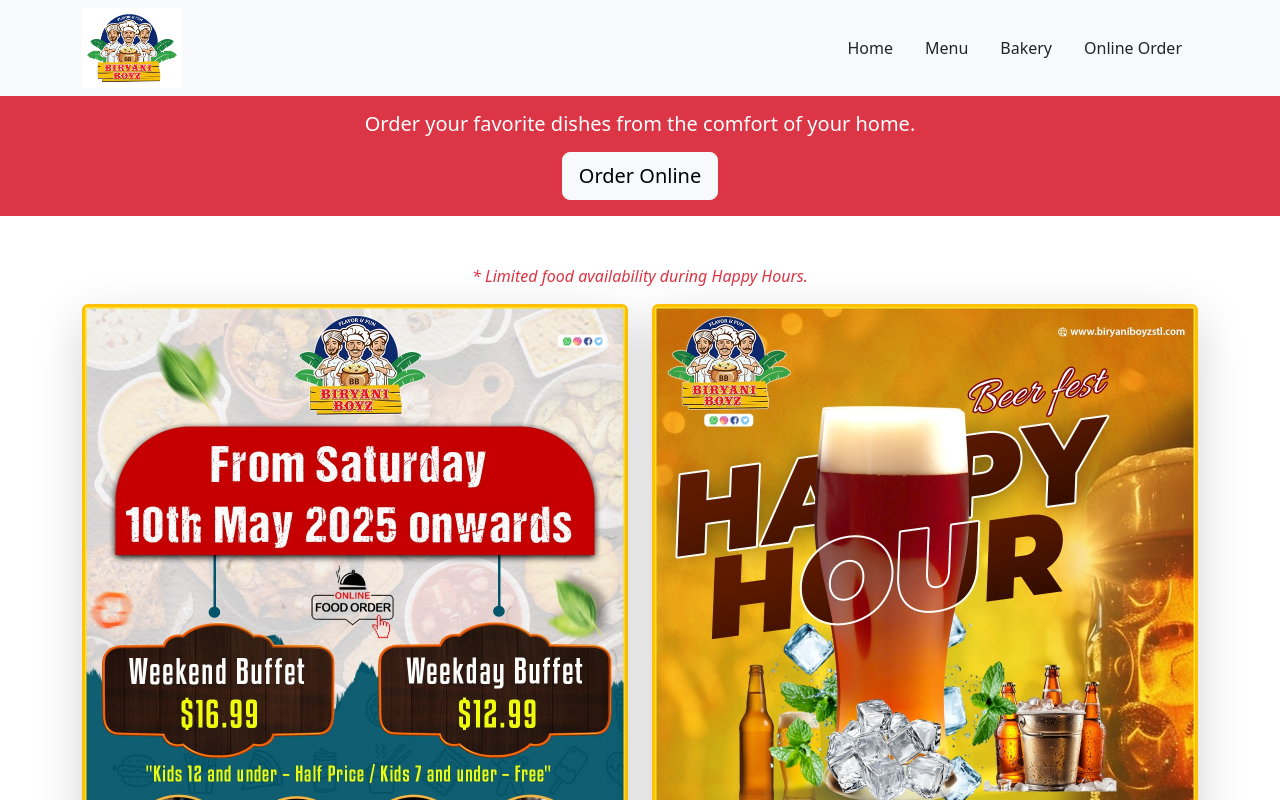
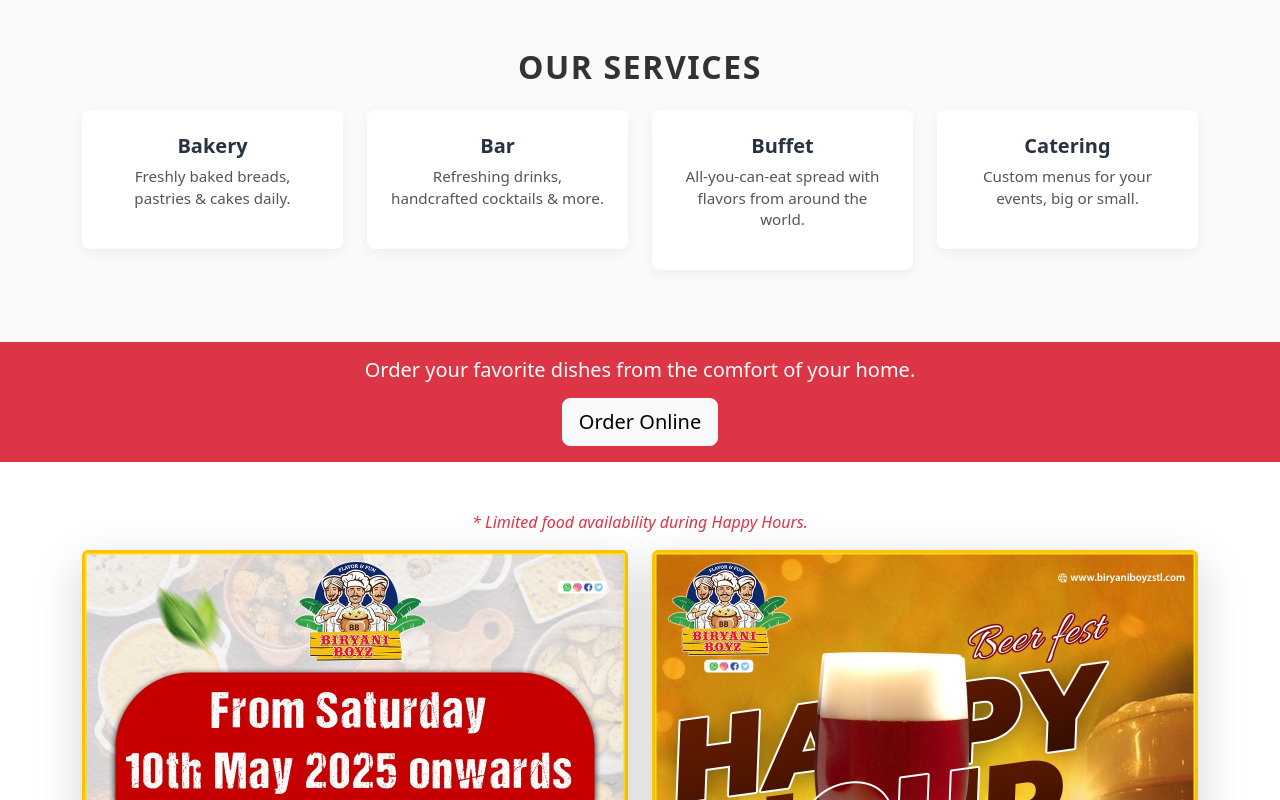
Before and after one commit to biryaniboyzstl/boyz-ui, an Angular app: page /home in a window 1280 px wide. Shown: the top 800 px of the page. Built offline with nearby package versions, Linux system fonts and the light colour scheme.

Commit message:
services

```diff
--- a/src/app/layout/layout.component.css
+++ b/src/app/layout/layout.component.css
@@ -0,0 +1,47 @@
+/* Services Section Wrapping */
+.services-section {
+  background-color: #fafafa;
+}
+
+/* Section Title */
+.services-title {
+  font-size: 2rem;
+  font-weight: 700;
+  color: #333;
+  text-transform: uppercase;
+  letter-spacing: 0.05em;
+}
+
+/* Individual Card */
+.service-card {
+  background-color: #fff;
+  border-radius: 0.5rem;
+  box-shadow: 0 4px 12px rgba(0, 0, 0, 0.05);
+  transition: transform 0.2s ease, box-shadow 0.2s ease;
+}
+
+.service-card:hover {
+  transform: translateY(-5px);
+  box-shadow: 0 6px 18px rgba(0, 0, 0, 0.10);
+}
+
+/* Icon */
+.service-icon {
+  font-size: 2.5rem;
+  color: #e07a5f;
+}
+
+/* Service Name */
+.service-name {
+  font-size: 1.25rem;
+  font-weight: 600;
+  margin-bottom: 0.5rem;
+  color: #293241;
+}
+
+/* Description */
+.service-desc {
+  font-size: 0.95rem;
+  color: #555;
+  line-height: 1.4;
+}
--- a/src/app/layout/layout.component.html
+++ b/src/app/layout/layout.component.html
@@ -1,39 +1,44 @@
 <!-- src/app/layout/layout.component.html -->
-<header class="bg-light py-2 shadow">
-  <div class="container d-flex justify-content-between align-items-center">
-    <!-- Logo -->
-    <a href="/" class="d-flex align-items-center text-decoration-none">
-      <img src="assets/logo.jpg" alt="Logo" class="logo me-3" style="width: 100px; height: auto;">
-    </a>
-    <!-- Navigation -->
-    <nav>
-      <ul class="d-flex list-unstyled m-0">
-        <li class="nav-item">
-          <a class="nav-link px-3" routerLink="/home" routerLinkActive="active">Home</a>
-        </li>
-        <!-- Optional links -->
-        <!--
-        <li class="nav-item">
-          <a class="nav-link px-3" routerLink="/about" routerLinkActive="active">About</a>
-        </li>
-        <li class="nav-item">
-          <a class="nav-link px-3" routerLink="/catering" routerLinkActive="active">Catering</a>
-        </li>
-        <li class="nav-item">
-          <a class="nav-link px-3" routerLink="/contact" routerLinkActive="active">Contact</a>
-        </li>
-        -->
-        <li class="nav-item">
-          <a class="nav-link px-3" routerLink="/menu" routerLinkActive="active">Menu</a>
-        </li>
-        <!-- New Bakery Link -->
-        <li class="nav-item">
-          <a class="nav-link px-3" routerLink="/bakery" routerLinkActive="active">Bakery</a>
-        </li>
-        <li class="nav-item">
-          <a class="nav-link px-3" href="https://order.toasttab.com/online/biryani-boyz-4401-highway-k" target="_blank" rel="noopener noreferrer">Online Order</a>
-        </li>
-      </ul>
-    </nav>
+<!-- …header omitted for brevity… -->
+
+<!-- ===================================== -->
+<!-- Our Services Section -->
+<section class="services-section py-5">
+  <div class="container text-center">
+    <h2 class="services-title mb-4">Our Services</h2>
+    <div class="row justify-content-center">
+      <!-- Bakery first -->
+      <div class="col-12 col-sm-6 col-md-3 mb-4">
+        <div class="service-card p-4">
+          <i class="service-icon bi bi-shop mb-3"></i>
+          <h3 class="service-name">Bakery</h3>
+          <p class="service-desc">Freshly baked breads, pastries & cakes daily.</p>
+        </div>
+      </div>
+      <!-- Bar -->
+      <div class="col-12 col-sm-6 col-md-3 mb-4">
+        <div class="service-card p-4">
+          <i class="service-icon bi bi-cup-straw mb-3"></i>
+          <h3 class="service-name">Bar</h3>
+          <p class="service-desc">Refreshing drinks, handcrafted cocktails & more.</p>
+        </div>
+      </div>
+      <!-- Buffet -->
+      <div class="col-12 col-sm-6 col-md-3 mb-4">
+        <div class="service-card p-4">
+          <i class="service-icon bi bi-tray mb-3"></i>
+          <h3 class="service-name">Buffet</h3>
+          <p class="service-desc">All-you-can-eat spread with flavors from around the world.</p>
+        </div>
+      </div>
+      <!-- Catering -->
+      <div class="col-12 col-sm-6 col-md-3 mb-4">
+        <div class="service-card p-4">
+          <i class="service-icon bi bi-box-seam mb-3"></i>
+          <h3 class="service-name">Catering</h3>
+          <p class="service-desc">Custom menus for your events, big or small.</p>
+        </div>
+      </div>
+    </div>
   </div>
-</header>
+</section>
```
